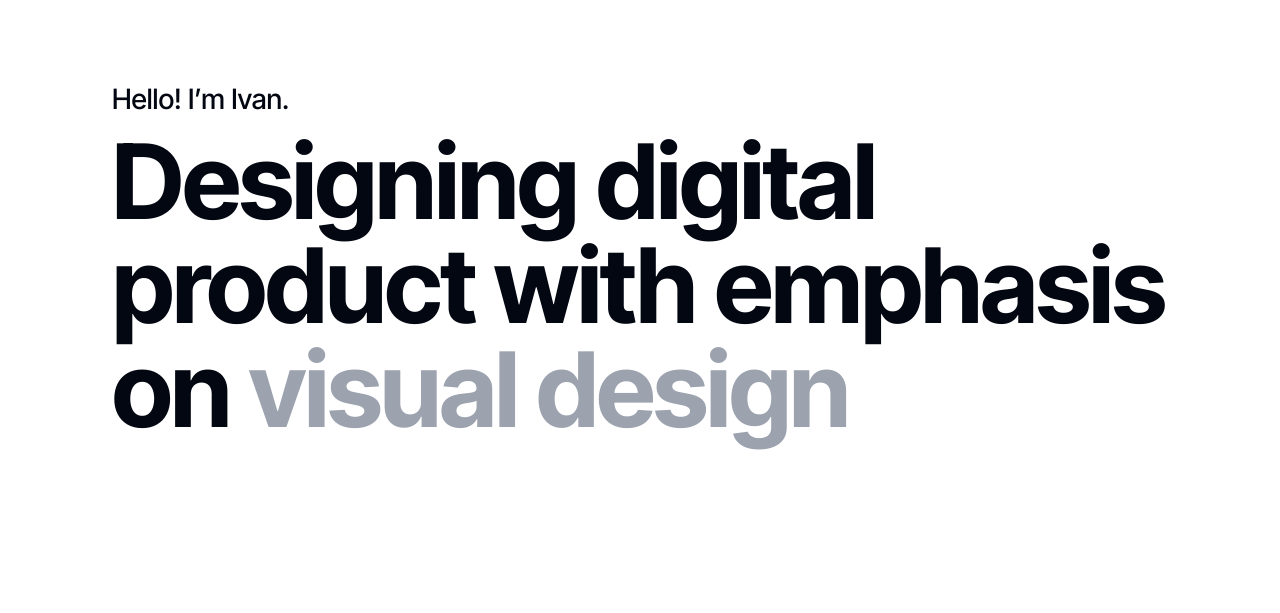
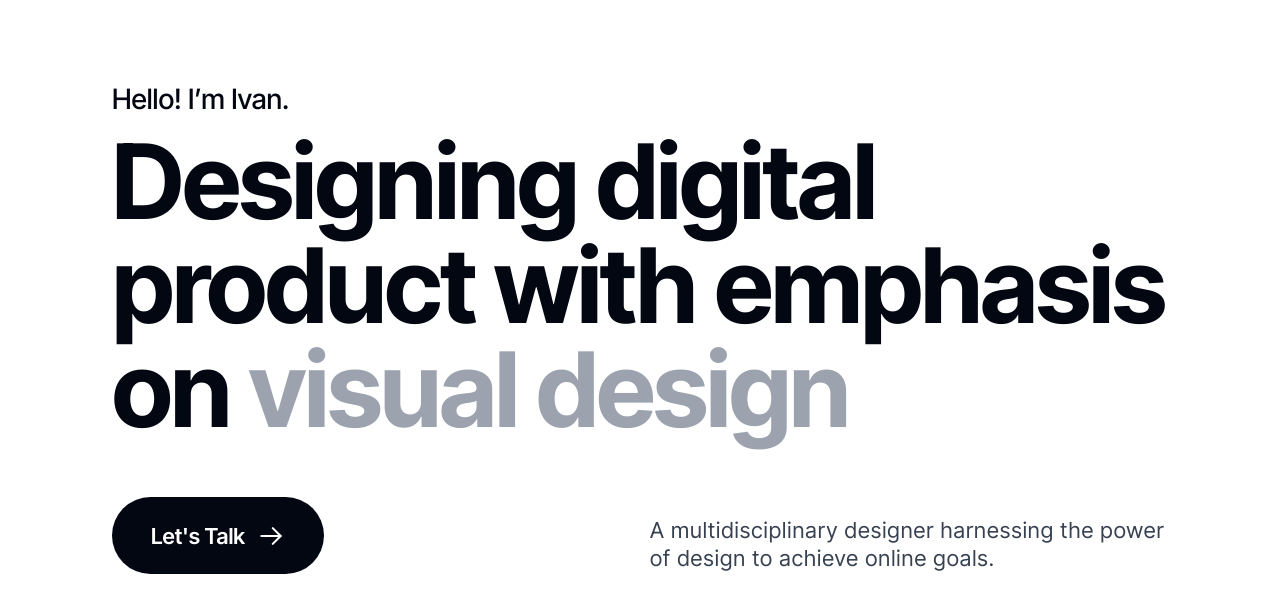
Before and after one commit to sherlockmac/frontend, a plain HTML site: page 04-showcasy/index.html in a window 1280 px wide. Shown: the part 83-696 px from the top of the page. Drawn offline with Linux system fonts and the light colour scheme.

Commit message:
chore: finished hero section

```diff
--- a/04-showcasy/index.html
+++ b/04-showcasy/index.html
@@ -25,7 +25,10 @@
                 <div id="menu">
                     <button>
                         Let's Talk
-                        <img src="images/arrow_right.svg" alt="Arrow Right" width="20" height="20">
+                        <svg width="20" height="20" viewBox="0 0 20 20" fill="none" xmlns="http://www.w3.org/2000/svg">
+                            <path d="M3.125 10H16.875" stroke="#030712" stroke-width="1.5" stroke-linecap="round" stroke-linejoin="round"/>
+                            <path d="M11.25 4.375L16.875 10L11.25 15.625" stroke="#030712" stroke-width="1.5" stroke-linecap="round" stroke-linejoin="round"/>
+                            </svg>
                     </button>
                     <button>
                         <img src="images/menu.svg" alt="Menu Button" width="20" height="20">
@@ -34,13 +37,23 @@
     </header>
     <main>
         <section id="hero">
-            <div id="content_1">
+            <div id="heading">
                 <p>Hello! I’m Ivan.</p>
                 <h1>
                     Designing digital product with emphasis on
                     <span>visual design</span>
                 </h1>
             </div>
+            <div id="cta">
+                <button>
+                    Let's Talk
+                    <svg width="28" height="28" viewBox="0 0 20 20" fill="none" xmlns="http://www.w3.org/2000/svg">
+                        <path d="M3.125 10H16.875" stroke="white" stroke-width="1.5" stroke-linecap="round" stroke-linejoin="round"/>
+                        <path d="M11.25 4.375L16.875 10L11.25 15.625" stroke="white" stroke-width="1.5" stroke-linecap="round" stroke-linejoin="round"/>
+                        </svg>
+                </button>
+                <p>A multidisciplinary designer harnessing the power of design to achieve online goals.</p>
+            </div>
         </section>
     </main>
 </body>
--- a/04-showcasy/style.css
+++ b/04-showcasy/style.css
@@ -101,12 +101,43 @@ header {
     padding: 72px 0;
 }
 
-#content_1 {
+#heading {
     display: flex;
     flex-direction: column;
     gap: 16px;
 }
 
-#content_1 h1 span {
+#heading h1 span {
     color:#9ca3af;
 }
+
+#cta {
+    margin-top: 56px;
+    display: grid;
+    grid-template-columns: 212px auto 518px;
+}
+
+#cta button {
+    background-color: #030712;
+    color: white;
+    font-size: 22px;
+    height: 77px;
+    width: 212px;
+    padding: 24px 37px;
+    border: none;
+    white-space: nowrap;
+    flex: none;
+    justify-content: center;
+}
+
+#cta p {
+    font-size: 22px;
+    font-weight: 400;
+    height: 58px;
+    color: #374151;
+    grid-column: 3;
+    align-self: end;
+    justify-self: end;
+    letter-spacing: 1px;
+    line-height: 28px;
+}
```
